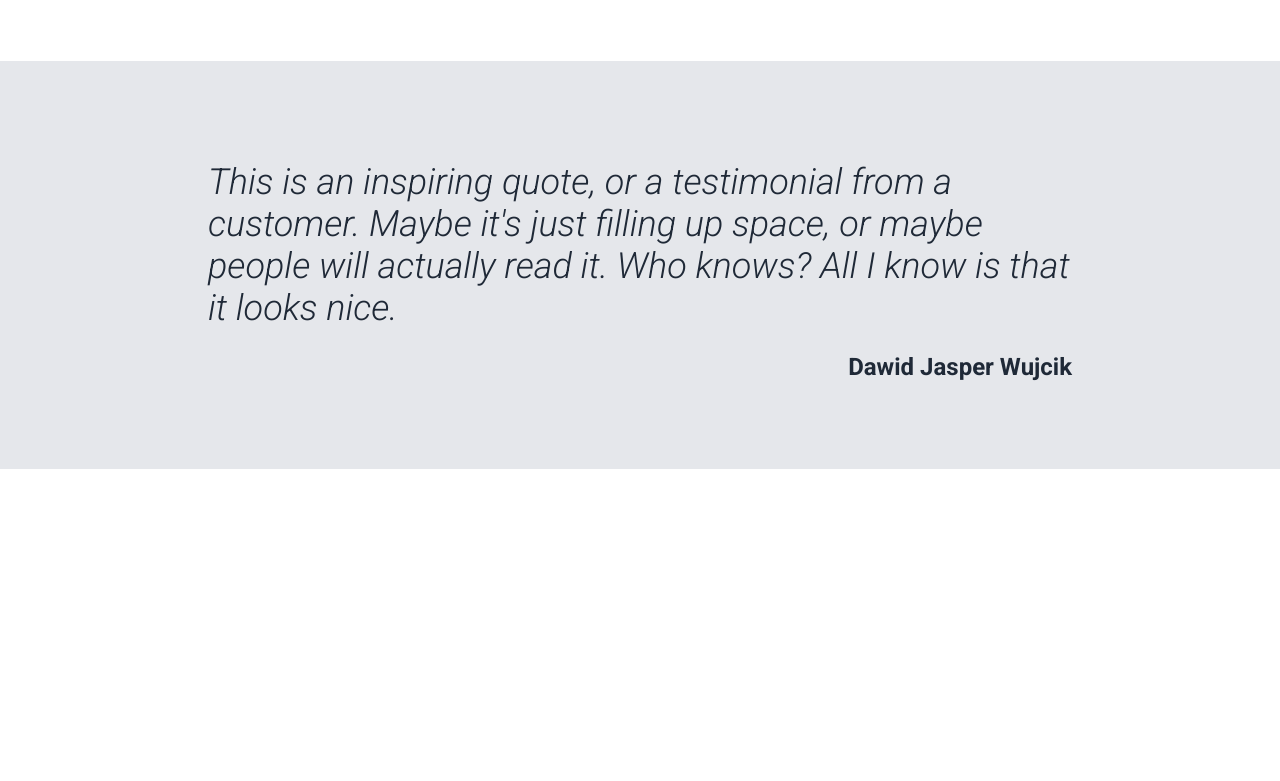
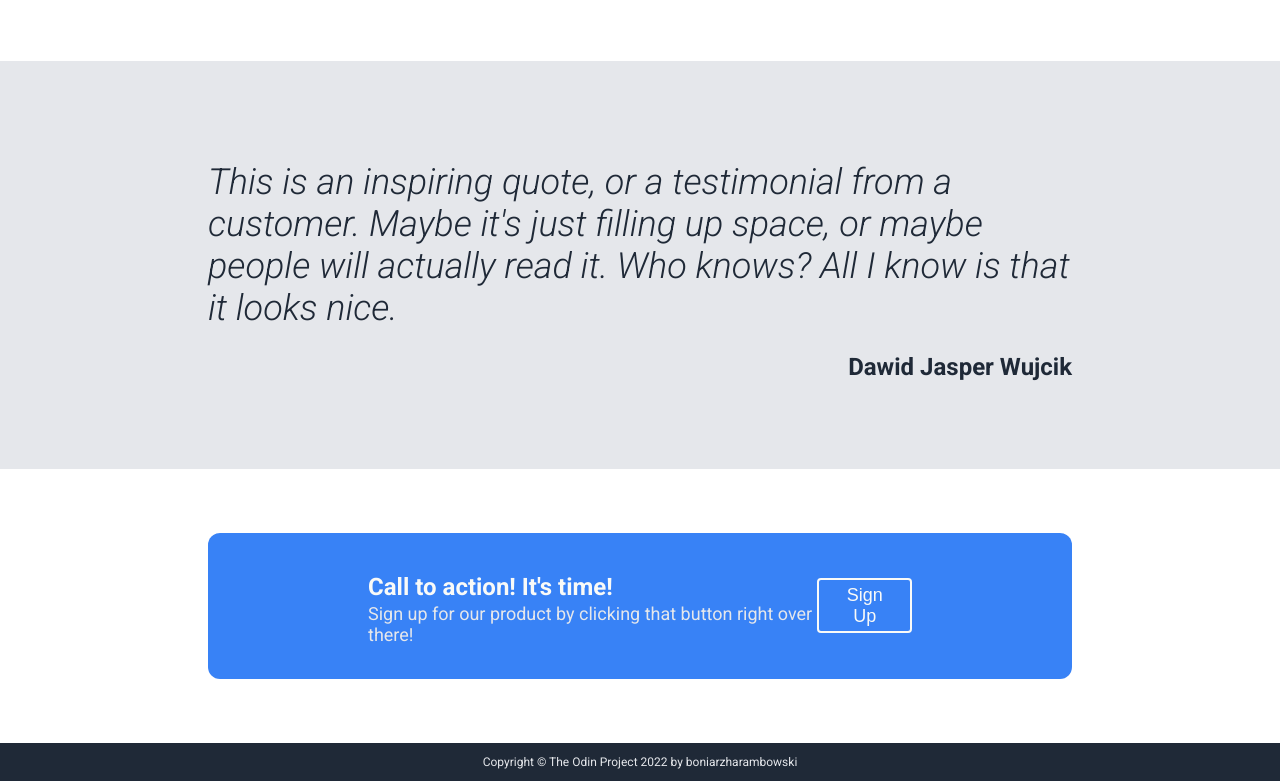
Before and after one commit to boniarzharambowski/landing-page, a plain HTML site: page index.html in a window 1280 px wide. Shown: the part 991-1772 px from the top of the page. Before the commit the page ends 1460 px from the top, so only its background shows below. Drawn offline with Linux system fonts and the light colour scheme.

Commit message:
added footer

```diff
--- a/index.html
+++ b/index.html
@@ -89,5 +89,25 @@
       Dawid Jasper Wujcik
     </p>
   </div>
+  <div class="call-action">
+    <div class="signup-container">
+      <div class="signup-left">
+        <p class="signup-header">
+          Call to action! It's time!
+        </p>
+        <p class="signup-p">
+          Sign up for our product by clicking that button right over there!
+        </p>
+      </div>
+      <div class="singup-right">
+        <button class="signup-button">
+          Sign Up
+        </button>
+      </div>
+    </div>
+  </div>
+  <footer>
+      Copyright © The Odin Project 2022 by boniarzharambowski
+  </footer>
 </body>
 </html>
--- a/styles/main.css
+++ b/styles/main.css
@@ -103,3 +103,11 @@ main h2{
   padding: 0.25em 1em;
   cursor: pointer;
 }
+
+footer{
+  background-color: #1f2937;
+  padding: 1em;
+  color: #e5e7eb;
+  font-size: 12px;
+  text-align: center;
+}
```
